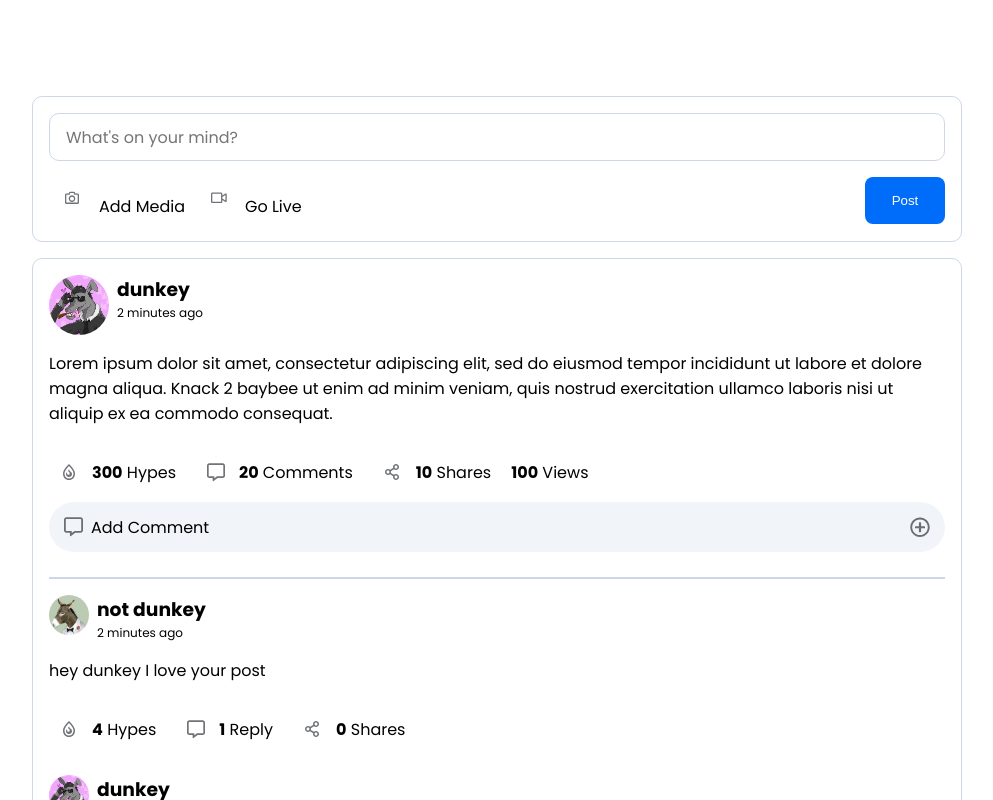
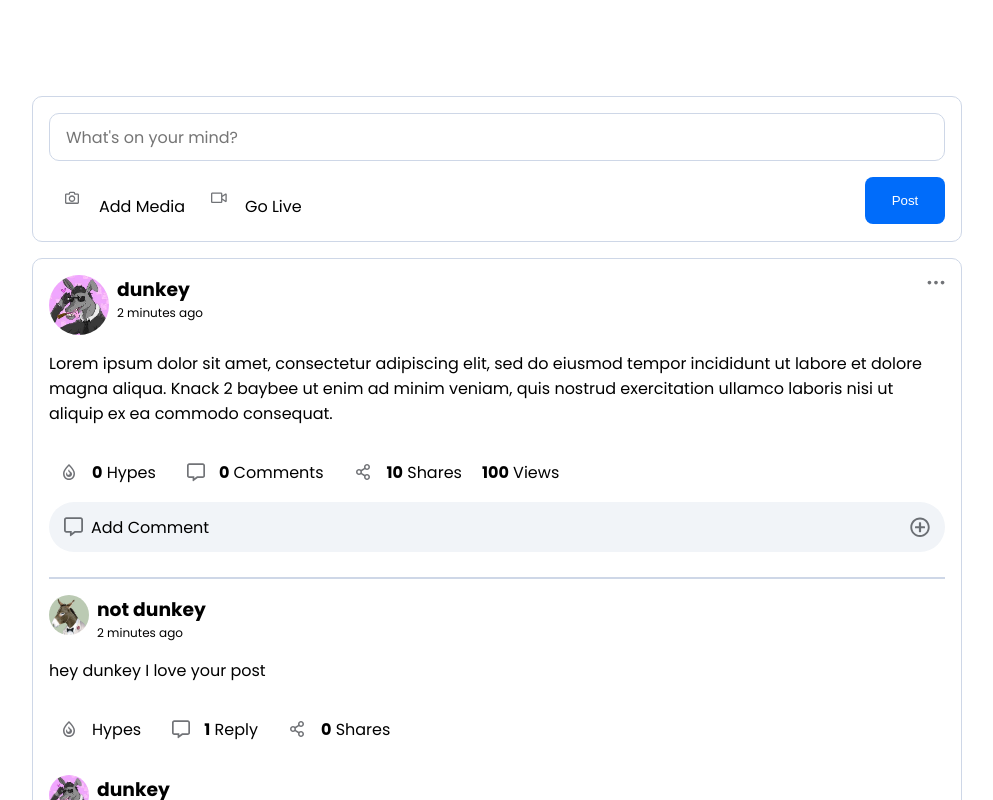
Before and after one commit to DeeterCesler/efuse-fe-test, a React (Create React App) app: page / in a window 1280 px wide. Shown: the top 800 px of the page, without its empty margins (143-1136 px from the left). Built offline with nearby package versions, Linux system fonts and the light colour scheme.

Commit message:
basic requirements (minus tests)

```diff
--- a/src/App.css
+++ b/src/App.css
@@ -83,6 +83,13 @@ input {
   background-color: #0661d9;
 }
 
+.dots {
+  content: url('./assets/dots.svg');
+  right: 0;
+  position: absolute;
+  top: 5px;
+}
+
 .post-header .pfp {
   height: 60px;
   width: 60px;
@@ -141,6 +148,7 @@ input {
 
 .post-header-component {
   display: flex;
+  position: relative;
 }
 
 .titles {
@@ -233,7 +241,12 @@ input {
   opacity: 1;
 }
 
-.hype-button:active .hype-icon {
+.hype-button:active,
+.hype-active {
+  background-color: #f44900;
+}
+.hype-button:active .hype-icon,
+.hype-active .hype-icon {
   filter: invert(100%) sepia(0%) saturate(16%) hue-rotate(293deg)
     brightness(105%) contrast(103%);
   opacity: 1;
--- a/src/App.js
+++ b/src/App.js
@@ -17,7 +17,6 @@ const dummyData = {
   postBody:
     'Lorem ipsum dolor sit amet, consectetur adipiscing elit, sed do eiusmod tempor incididunt ut labore et dolore magna aliqua. Knack 2 baybee ut enim ad minim veniam, quis nostrud exercitation ullamco laboris nisi ut aliquip ex ea commodo consequat.',
   numHypes: 300,
-  numComments: 20,
   numShares: 10,
   views: 100,
   comments: [
@@ -59,6 +58,7 @@ function App() {
   const context = useContext(UserContext)
 
   const handlePostSubmit = () => {
+    if (newPost.length) {
       setPosts([
         {
           id: idCounter + 1,
@@ -76,6 +76,7 @@ function App() {
         ...posts,
       ])
       setIdCounter(idCounter + 1)
+    }
   }
 
   const handleNewPost = (e) => {
@@ -149,10 +150,7 @@ function App() {
               <GoLiveComponent />
             </div>
             <div>
-              <button
-                onClick={newPost.length && handlePostSubmit}
-                className="new-post"
-              >
+              <button onClick={handlePostSubmit} className="new-post">
                 Post
               </button>
             </div>
--- a/src/components/AddCommentComponent.jsx
+++ b/src/components/AddCommentComponent.jsx
@@ -10,13 +10,18 @@ export default function AddCommentComponent(props){
         setComment(e.currentTarget.value);
     }
 
+    const handleAndClear = () => {
+        props.handleNewCommentSubmit(comment)
+        setComment('');
+    }
+
     return (toggle ?
         <div className="add-comment-component-active" style={{display: 'flex', alignItems: 'center', justifyContent: 'space-between', position: 'relative'}}>
             <div className='comment-input'>
                 <input placeholder="Comment goes here" onChange={handleCommentInput} />
             </div>
             <div style={{position: 'absolute', right: '10px', alignItems: 'center'}}>
-                <button onClick={()=>props.handleNewCommentSubmit(comment)} className={`new-comment-button ${comment.length && 'comment-active'}`} disabled={!comment.length} style={{cursor: comment.length ? 'pointer': 'default'}}>Post</button>
+                <button onClick={handleAndClear} className={`new-comment-button ${comment.length && 'comment-active'}`} disabled={!comment.length} style={{cursor: comment.length ? 'pointer': 'default'}}>Post</button>
             </div>
         </div>
      :
--- a/src/components/CommentReaction.jsx
+++ b/src/components/CommentReaction.jsx
@@ -1,5 +1,5 @@
 export default function CommentReaction(props){
-    const { postType } = props;
+    const { postType, numComments } = props;
 
     return (
         <div>
@@ -7,7 +7,7 @@ export default function CommentReaction(props){
                 <div className="comment-icon"></div>
             </button>
             <p>
-                <b>{props.numComments}</b> {postType === 'post' ? (props.numComments !== 1 ? 'Comments' : 'Comment') : (props.numComments !== 1 ? 'Replies' : 'Reply') }
+                <b>{numComments || 0}</b> {postType === 'post' ? (numComments !== 1 ? 'Comments' : 'Comment') : (numComments !== 1 ? 'Replies' : 'Reply') }
             </p>
         </div>
     )
--- a/src/components/DynamicPostComponent.jsx
+++ b/src/components/DynamicPostComponent.jsx
@@ -7,21 +7,34 @@ import {UserContext} from '../App';
 function DynamicPostComponent(props) {
   const { post } = props
   const context = useContext(UserContext)
+  const [hypeToggle, setHypeToggle] = useState(0);
+  const [hypeCounter, setHypeCounter] = useState(0);
   const [comments, setComments] = useState([]);
+  const [idCounter, setIdCounter] = useState(1) // defaulting to 1 becase I'm seeding a dummy post with an ID of 1 already
 
   const handleNewCommentSubmit = (newComment) => {
     setComments([...comments,
       {
+        id: idCounter,
         postType: 'comment',
         postAuthor: context.username,
         postAuthorProfileUrl: context.pfp,
         postAuthorId: 123,
         postBody: newComment,
-        numHypes: 0,
-        numComments: 0,
         numShares: 0,
       },
     ]);
+    setIdCounter(idCounter + 1);
+  }
+
+  const handleHypeClick = () => {
+    if(!hypeToggle) {
+      setHypeCounter(hypeCounter + 1)
+      setHypeToggle(!hypeToggle)
+    } else {
+      setHypeCounter(hypeCounter -1)
+      setHypeToggle(!hypeToggle)
+    }
   }
 
   const CommentComponent = (props) => {
@@ -42,7 +55,7 @@ function DynamicPostComponent(props) {
       <p>
         {post.postBody}
       </p>
-      <PostInteractionBar {...post} />
+      <PostInteractionBar hypeToggle={hypeToggle} handleHypeClick={handleHypeClick} hypeCounter={hypeCounter} {...post} />
       <AddCommentComponent handleNewCommentSubmit={handleNewCommentSubmit} />
       <br/>
         { comments.length || post?.comments?.length
--- a/src/components/HypeReaction.jsx
+++ b/src/components/HypeReaction.jsx
@@ -1,7 +1,7 @@
 export default function HypeReaction(props){
     return (
         <div className="hype">
-            <button className="hype-button icon-button">
+            <button className={`hype-button icon-button ${props.hypeToggle && 'hype-active'}`} onClick={props.handleHypeClick}>
                 <div className="hype-icon"></div>
             </button>
             <p>
--- a/src/components/PostHeaderComponent.jsx
+++ b/src/components/PostHeaderComponent.jsx
@@ -6,6 +6,7 @@ export default function PostHeaderComponent(props){
                 <h3>{props.postAuthor}</h3>
                 <p>2 minutes ago</p>
             </div>
+            { props.postType === 'post' && <div className="dots"></div> }
         </div>
     )
 }
--- a/src/components/PostInteractionBar.jsx
+++ b/src/components/PostInteractionBar.jsx
@@ -3,12 +3,11 @@ import CommentReaction from './CommentReaction'
 import SharesReaction from './SharesReaction'
 
 export default function PostInteractionBar(props){
-    const { postType, numHypes, numComments, numShares, views } = props
-
+    const { postType, numShares, numComments, views } = props
 
     return (
         <div className='reaction-bar'>
-            <HypeReaction numHypes={numHypes} />
+            <HypeReaction hypeToggle={props.hypeToggle} handleHypeClick={props.handleHypeClick} numHypes={props.hypeCounter} />
             <CommentReaction numComments={numComments} postType={postType}/>
             <SharesReaction numShares={numShares} />
             {postType === 'post' ?
```
Lines whose indentation alone changed are shown as unchanged.
